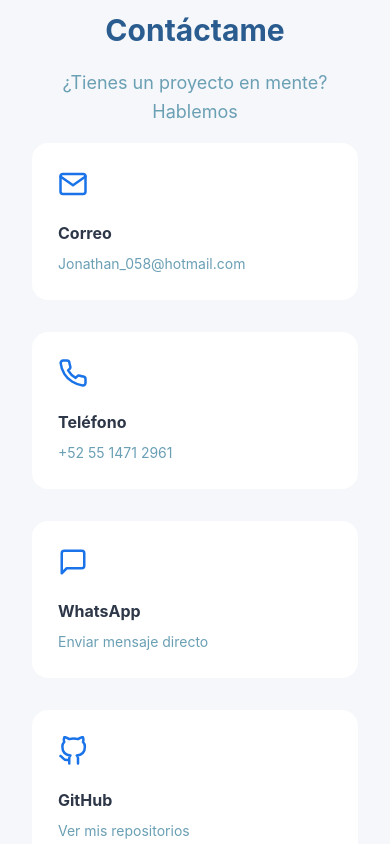
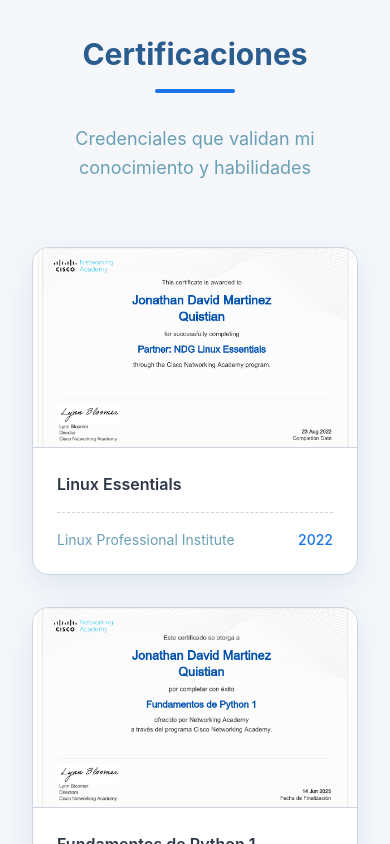
Before and after one commit to Jhony445/my-portfolio, a React (Create React App) app: page / in a window 390 px wide. Shown: the part 6140-6984 px from the top of the page. Built offline with nearby package versions, Linux system fonts and the light colour scheme.

Commit message:
Componente certificados

```diff
--- /dev/null
+++ b/src/components/Certificates.jsx
@@ -0,0 +1,103 @@
+import React, { useState } from 'react';
+import { motion, AnimatePresence } from 'framer-motion';
+import styles from '../styles/Certificates.module.css';
+
+const Certificates = () => {
+    const [selectedCert, setSelectedCert] = useState(null);
+
+    const certificates = [
+        {
+            title: "Linux Essentials",
+            issuer: "Linux Professional Institute",
+            date: "2022",
+            image: "/certificados/certificadoLinux.png"
+        },
+        {
+            title: "Fundamentos de Python 1",
+            issuer: "Networking Academy",
+            date: "2025",
+            image: "/certificados/certificadoPython1.png"
+        }
+    ];
+
+    const openModal = (cert) => {
+        setSelectedCert(cert);
+        document.body.style.overflow = 'hidden';
+    };
+
+    const closeModal = () => {
+        setSelectedCert(null);
+        document.body.style.overflow = 'auto';
+    };
+
+    return (
+        <section id="certificados" className={styles.certificatesSection}>
+            <motion.div
+                initial={{ opacity: 0, y: 20 }}
+                whileInView={{ opacity: 1, y: 0 }}
+                viewport={{ once: true, margin: "-100px" }}
+                className={styles.container}
+            >
+                <div className={styles.header}>
+                    <h2 className={styles.sectionTitle}>Certificaciones</h2>
+                    <p className={styles.sectionSubtitle}>Credenciales que validan mi conocimiento y habilidades</p>
+                </div>
+
+                <div className={styles.certificatesGrid}>
+                    {certificates.map((cert, index) => (
+                        <motion.div
+                            key={index}
+                            className={styles.certificateCard}
+                            whileHover={{ y: -10 }}
+                            transition={{ type: "spring", stiffness: 300 }}
+                            onClick={() => openModal(cert)}
+                        >
+                            <div className={styles.imageContainer}>
+                                <img src={cert.image} alt={cert.title} className={styles.image} />
+                            </div>
+
+                            <div className={styles.content}>
+                                <h3 className={styles.title}>{cert.title}</h3>
+                                <div className={styles.meta}>
+                                    <span className={styles.issuer}>{cert.issuer}</span>
+                                    <span className={styles.date}>{cert.date}</span>
+                                </div>
+                            </div>
+                        </motion.div>
+                    ))}
+                </div>
+
+                {/* Modal para vista ampliada */}
+                <AnimatePresence>
+                    {selectedCert && (
+                        <div className={styles.modalOverlay} onClick={closeModal}>
+                            <motion.div
+                                className={styles.modalContent}
+                                initial={{ opacity: 0, scale: 0.8 }}
+                                animate={{ opacity: 1, scale: 1 }}
+                                exit={{ opacity: 0, scale: 0.8 }}
+                                transition={{ duration: 0.3 }}
+                                onClick={(e) => e.stopPropagation()}
+                            >
+                                <button className={styles.closeButton} onClick={closeModal}>
+                                    &times;
+                                </button>
+                                <img
+                                    src={selectedCert.image}
+                                    alt={`Certificado - ${selectedCert.title}`}
+                                    className={styles.modalImage}
+                                />
+                                <div className={styles.modalInfo}>
+                                    <h3>{selectedCert.title}</h3>
+                                    <p>{selectedCert.issuer} | {selectedCert.date}</p>
+                                </div>
+                            </motion.div>
+                        </div>
+                    )}
+                </AnimatePresence>
+            </motion.div>
+        </section>
+    );
+};
+
+export default Certificates;
--- a/src/pages/Home.jsx
+++ b/src/pages/Home.jsx
@@ -2,6 +2,7 @@
 import About from '../components/About';
 import Contact from '../components/Contact';
 import Projects from '../components/Projects';
+import Certificates from '../components/Certificates';
 import styles from '../styles/Sections.module.css';
 
 export default function Home() {
@@ -13,6 +14,9 @@
       <section id="proyectos" className={styles.projectsSection}>
         <Projects />
       </section>
+      <section id="certificados" className={styles.certificatesSection}>
+        <Certificates />
+      </section>
       <section id="contacto" className={styles.contactSection}>
         <Contact />
       </section>
--- /dev/null
+++ b/src/styles/Certificates.module.css
@@ -0,0 +1,232 @@
+.certificatesSection {
+    background: var(--bg-light);
+    padding: 6rem 2rem;
+    position: relative;
+}
+
+.container {
+    max-width: 1280px;
+    margin: 0 auto;
+}
+
+.header {
+    text-align: center;
+    margin-bottom: 4rem;
+}
+
+.sectionTitle {
+    font-size: var(--font-size-4xl);
+    color: var(--color-primary);
+    margin-bottom: 1rem;
+    position: relative;
+    display: inline-block;
+}
+
+.sectionTitle::after {
+    content: '';
+    position: absolute;
+    bottom: -1rem;
+    left: 50%;
+    transform: translateX(-50%);
+    width: 80px;
+    height: 4px;
+    background: var(--color-accent);
+    border-radius: 2px;
+}
+
+.sectionSubtitle {
+    font-size: var(--font-size-xl);
+    color: var(--color-secondary);
+    max-width: 600px;
+    margin: 2rem auto 0;
+    line-height: 1.6;
+}
+
+.certificatesGrid {
+    display: grid;
+    grid-template-columns: repeat(auto-fit, minmax(300px, 1fr));
+    gap: 3rem;
+    padding: 0 1rem;
+}
+
+.certificateCard {
+    background: var(--text-dark);
+    border-radius: 1rem;
+    overflow: hidden;
+    box-shadow: 0 10px 30px rgba(42, 92, 143, 0.1);
+    transition: all 0.3s ease;
+    border: 1px solid var(--border-neutral);
+}
+
+.certificateCard:hover {
+    transform: translateY(-5px);
+    box-shadow: 0 15px 40px rgba(26, 115, 232, 0.15);
+}
+
+.imageContainer {
+    height: 200px;
+    overflow: hidden;
+    border-bottom: 1px solid var(--border-neutral);
+}
+
+.image {
+    width: 100%;
+    height: 100%;
+    object-fit: cover;
+    transition: transform 0.5s ease;
+}
+
+.certificateCard:hover .image {
+    transform: scale(1.05);
+}
+
+.content {
+    padding: 1.5rem;
+}
+
+.title {
+    font-size: var(--font-size-lg);
+    color: var(--text-light);
+    margin-bottom: 0.5rem;
+    font-weight: var(--font-weight-semibold);
+}
+
+.meta {
+    display: flex;
+    justify-content: space-between;
+    margin-top: 1rem;
+    padding-top: 1rem;
+    border-top: 1px dashed var(--border-neutral);
+}
+
+.issuer {
+    font-size: var(--font-size-sm);
+    color: var(--color-secondary);
+}
+
+.date {
+    font-size: var(--font-size-sm);
+    color: var(--color-accent);
+    font-weight: var(--font-weight-medium);
+}
+
+/* Responsive Design */
+@media (max-width: 1024px) {
+    .certificatesGrid {
+        gap: 2rem;
+    }
+}
+
+@media (max-width: 768px) {
+    .certificatesSection {
+        padding: 4rem 1rem;
+    }
+
+    .sectionTitle {
+        font-size: var(--font-size-3xl);
+    }
+
+    .sectionSubtitle {
+        font-size: var(--font-size-lg);
+    }
+}
+
+@media (max-width: 480px) {
+    .certificatesGrid {
+        grid-template-columns: 1fr;
+    }
+
+    .title {
+        font-size: var(--font-size-base);
+    }
+}
+
+
+/* Modal styles */
+.modalOverlay {
+    position: fixed;
+    top: 0;
+    left: 0;
+    width: 100%;
+    height: 100%;
+    background: rgba(0, 0, 0, 0.8);
+    backdrop-filter: blur(8px);
+    display: flex;
+    justify-content: center;
+    align-items: center;
+    z-index: 1000;
+    cursor: pointer;
+}
+
+.modalContent {
+    position: relative;
+    max-width: 90%;
+    max-height: 90vh;
+    background: var(--bg-light);
+    border-radius: 1rem;
+    overflow: hidden;
+    box-shadow: 0 20px 50px rgba(0, 0, 0, 0.3);
+    cursor: default;
+}
+
+.closeButton {
+    position: absolute;
+    top: 15px;
+    right: 20px;
+    font-size: 2rem;
+    color: var(--color-primary);
+    background: rgba(245, 247, 250, 0.8);
+    border: none;
+    width: 40px;
+    height: 40px;
+    border-radius: 50%;
+    display: flex;
+    justify-content: center;
+    align-items: center;
+    cursor: pointer;
+    z-index: 10;
+    transition: all 0.3s ease;
+}
+
+.closeButton:hover {
+    transform: scale(1.1);
+    background: var(--color-accent);
+    color: var(--text-dark);
+}
+
+.modalImage {
+    width: 100%;
+    max-height: 70vh;
+    object-fit: contain;
+    display: block;
+}
+
+.modalInfo {
+    padding: 1.5rem;
+    text-align: center;
+    background: var(--text-dark);
+}
+
+.modalInfo h3 {
+    font-size: var(--font-size-xl);
+    color: var(--text-light);
+    margin-bottom: 0.5rem;
+}
+
+.modalInfo p {
+    color: var(--color-secondary);
+    margin-bottom: 1rem;
+}
+
+.externalLink {
+    color: var(--color-accent);
+    text-decoration: none;
+    font-weight: var(--font-weight-medium);
+    transition: all 0.3s ease;
+    display: inline-block;
+}
+
+.externalLink:hover {
+    text-decoration: underline;
+    transform: translateY(-2px);
+}
```
Also changed, not shown: public/certificados/certificadoLinux.png (added), public/certificados/certificadoPython1.png (added).
